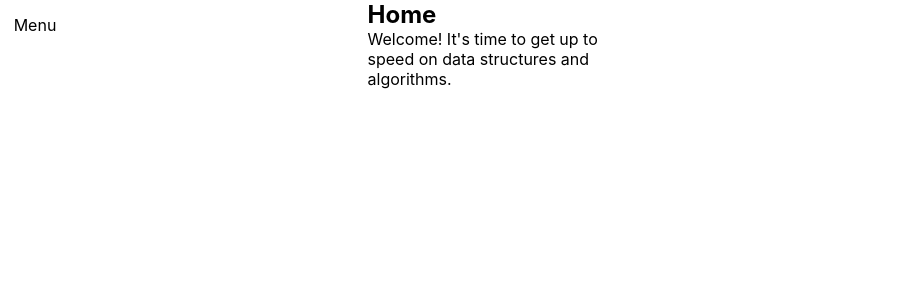
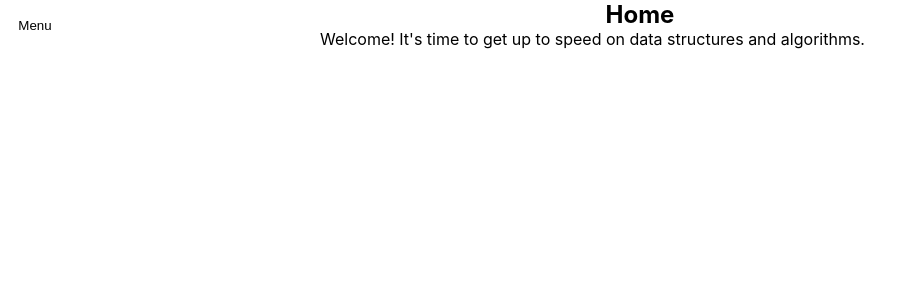
Before and after one commit to Rich5656/dsa-application, a React (Create React App) app: page / in a window 1280 px wide. Shown: the top 300 px of the page, without its empty margins (0-908 px from the left). Built offline with nearby package versions, Linux system fonts and the light colour scheme.

Commit message:
More semantic html refactoring and minor styling corrections

```diff
--- a/src/App.css
+++ b/src/App.css
@@ -10,6 +10,8 @@
   align-items: center;
   /* background-color: aqua; */
   z-index: 3;
+  background-color: inherit;
+  border: none;
 }
 
 .sidebar {
--- a/src/Components/DisplayArea.tsx
+++ b/src/Components/DisplayArea.tsx
@@ -26,7 +26,7 @@ export const DisplayArea: FC<DisplayAreaProps> = ({ displaySelection }: DisplayA
     }
 
   return (
-    <main className='display-area'>
+    <main>
         {components[displaySelection as keyof Components]}
     </main>
   )
--- a/src/Components/GraphContent.tsx
+++ b/src/Components/GraphContent.tsx
@@ -2,7 +2,7 @@ import React, { FC } from 'react'
 
 export const GraphContent: FC = () => {
   return (
-    <>
+    <section className='display-area'>
         <h1 className='display-title'>Graphs</h1>
         <p className='display-text-body'>
             Graphs are similar to trees in the way that the are constructed with nodes that connect to other nodes. However, graphs
@@ -18,6 +18,6 @@ export const GraphContent: FC = () => {
           This is important to undrestand because it creates problems where cycles can exist, so make sure you know what type of graph
           you are dealing with before you begin a traversal.
         </p>
-    </>
+    </section>
   )
 }
--- a/src/Components/HomeContent.tsx
+++ b/src/Components/HomeContent.tsx
@@ -3,13 +3,11 @@ import React, { FC } from 'react'
 export const HomeContent: FC = () => {
   return (
     <>
-      <section>
+      <section className='display-area'>
       <h1 className='display-title'>Home</h1>
-        <article>
-          <p className='display-text-body'>
-              Welcome! It's time to get up to speed on data structures and algorithms.
-          </p>
-        </article>
+      <p className='display-text-body'>
+          Welcome! It's time to get up to speed on data structures and algorithms.
+      </p>
       </section>
     </>
   )
--- a/src/Components/SideBar.tsx
+++ b/src/Components/SideBar.tsx
@@ -10,14 +10,12 @@ export const SideBar: FC<SideBarProps> = ({ handleSideBarToggle, sideBarActive,
   console.log(sideBarActive)
   return (
     sideBarActive === false ?
-      <div onClick={handleSideBarToggle} className="hamburger-menu">
+      <button onClick={handleSideBarToggle} className="hamburger-menu">
         Menu
-      </div>
+      </button>
     :
       <>
-        {/* <div onClick={handleSideBarToggle} className="hamburger-menu">
-        Menu
-        </div> */}
+      {/* TODO: MAKE SURE THAT NONE OF THE NAV LINKS ARE DIVS!!!! */}
         <nav className="sidebar">
           <div onClick={handleSideBarToggle} className="hamburger-menu">
           Menu
--- a/src/Components/StackQueueContent.tsx
+++ b/src/Components/StackQueueContent.tsx
@@ -16,9 +16,8 @@ export const StackQueueContent: FC<StackQueueContentProps> = ({
 }: StackQueueContentProps): ReactElement => {
   return (
     <>
-      <section>
+      <section className='display-area'>
           <h1 className='display-title'>Stacks and Queues</h1>
-          <article>
           <p className='display-text-body'>
               Stacks and Queues are data structures that utilize arrays in different ways to allow for quick insertion and removal
               of desired items. They do this by using Last In First Out (Stacks) and First In Frist Out (Queues) methods. While this is
@@ -41,7 +40,7 @@ export const StackQueueContent: FC<StackQueueContentProps> = ({
                 Pop from stack
               </button>
             </div>
-              <div className="code-section display-text-body">
+            <figure className="code-section display-text-body">
               <code className='code-display'>
                 {`// items ready to be pushed [${stackOptions}]`} <br />
                 {`const stack = [${stack}]`} <br />
@@ -50,7 +49,7 @@ export const StackQueueContent: FC<StackQueueContentProps> = ({
                 {'// code when you pop from the stack (remove last element of array):'} <br />
                 {'stack.pop()'} <br />
               </code>
-              </div>
+            </figure>
 
             {/* <div className='stack-demo'>
               {stack.toReversed().map(item => <div>{item}</div>)}
@@ -64,7 +63,7 @@ export const StackQueueContent: FC<StackQueueContentProps> = ({
                 Pop from queue
               </button>
             </div>
-              <div className="code-section display-text-body">
+            <figure className="code-section display-text-body">
               <code className='code-display'>
                 {`// items ready to be pushed [${queueOptions}]`} <br />
                 {`const queue = [${queue}]`} <br />
@@ -73,11 +72,10 @@ export const StackQueueContent: FC<StackQueueContentProps> = ({
                 {'// code to pop from the queue (remove first element of array):'} <br />
                 {'queue.shift()'} <br />
               </code>
-              </div>
+            </figure>
             {/* <div className="queue-demo">
               {queue.toReversed().map(item => <div>{item}</div>)}
             </div> */}
-            </article>
           </section>
     </>
   )
--- a/src/Components/TreeContent.tsx
+++ b/src/Components/TreeContent.tsx
@@ -50,7 +50,7 @@ const bfs = `const bfs = (rootNode) => {
 
 export const TreeContent: FC = () => {
   return (
-    <>
+    <section className='display-area'>
       <h1 className='display-title'>Binary Tree</h1>
       <p className='display-text-body'>
       Trees are a type of data structure that relates data through a parent-child relationship. Trees consists of nodes and will have one node that acts as the source or root of the tree. This source node is were you can begin an algorithm and start to do a tree traversal.As the you traverse the tree, you will work your way down each branch towards the leaves, which are the nodes that have no children.
@@ -58,11 +58,11 @@ export const TreeContent: FC = () => {
       <p className="display-text-body">
         Let's take a look at how to build a tree. Trees are made up of nodes where each node is an object that contains a value, left child, and a right child. Below shows how to implement this in java script by creating a node class.
       </p>
-      <div className="code-section display-text-body">
+      <figure className="code-section display-text-body">
         <code className='code-display multiline'>
           {nodeCreation}
         </code>
-      </div>
+      </figure>
 
       <p className='display-text-body'>
           Great we now have a tree. But it isn't much use to have a tree if we don't know how to navigate it. This is where algorithms come to the rescue. Now it is time to learn how to write algorithms that allow us to traverse our tree data strcutures. Trees have two primary traversal methods: 1) Depth First Search (DFS) and 2) Breadth first search (BFS).
@@ -70,12 +70,12 @@ export const TreeContent: FC = () => {
       <p className='display-text-body'>
           BFS is an algorithm that traverses a tree by starting at a root node and first looking at both of the current node's child nodes before moving down to the next level of the tree. BFS has an implementation that takes advantage of a queue data structure to to itterate through the nodes of the tree. Here is an example of what BFS looks like coded out.
       </p>
-      <div className="code-section display-text-body">
+      <figure className="code-section display-text-body">
         <code className='code-display multiline'>
           {bfs}
         </code>
-      </div>
+      </figure>
       <NodeDisplay />
-    </>
+    </section>
   )
 }
```
Lines whose indentation alone changed are shown as unchanged.
